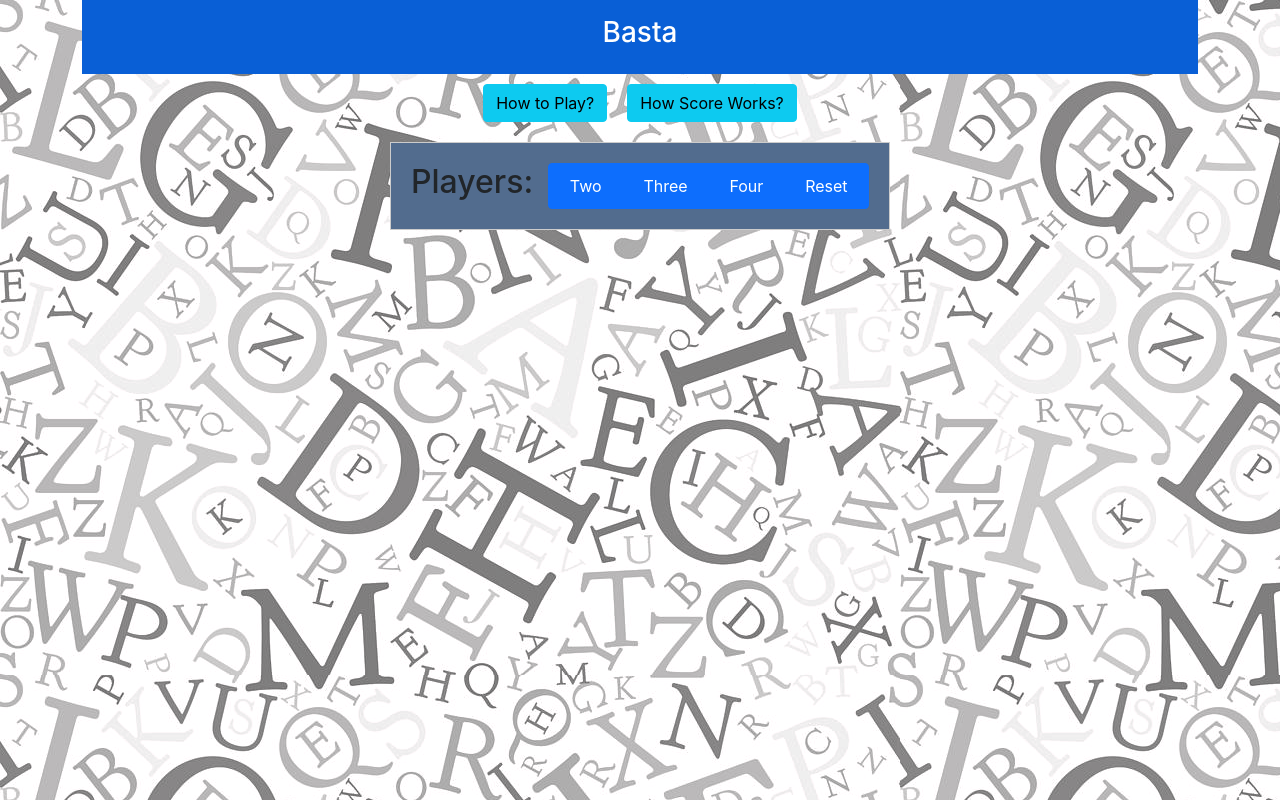
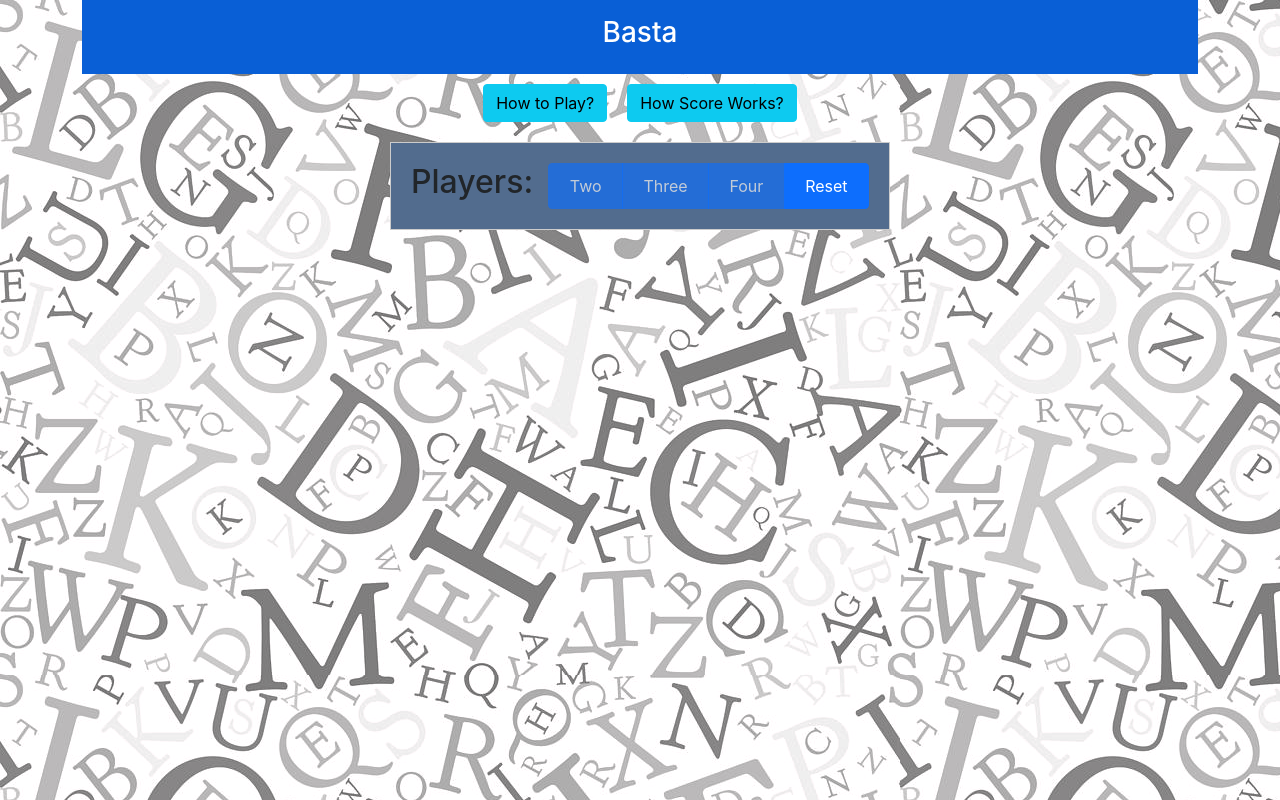
Before and after one commit to leonsuaren/basta, a React (Create React App) app: page / in a window 1280 px wide. Built offline with nearby package versions, Linux system fonts and the light colour scheme.

Commit message:
run test on number players component

```diff
--- a/src/components/number-players/NumberPlayers.jsx
+++ b/src/components/number-players/NumberPlayers.jsx
@@ -7,7 +7,8 @@ import { basicAnimationComponent } from '../../helpers/anime';
 
 export const NumberPlayers = () => {
   const bastaContext = React.useContext(BastaContext);
-  const numPlayers = bastaContext.numPlayers;
+  let numPlayers
+  // = bastaContext.numPlayers;
 
   useEffect(() => {
     basicAnimationComponent('.numPlayersWrapper');
```
Also changed, not shown: 1 other file (tests, documents, lock files or other folders).
